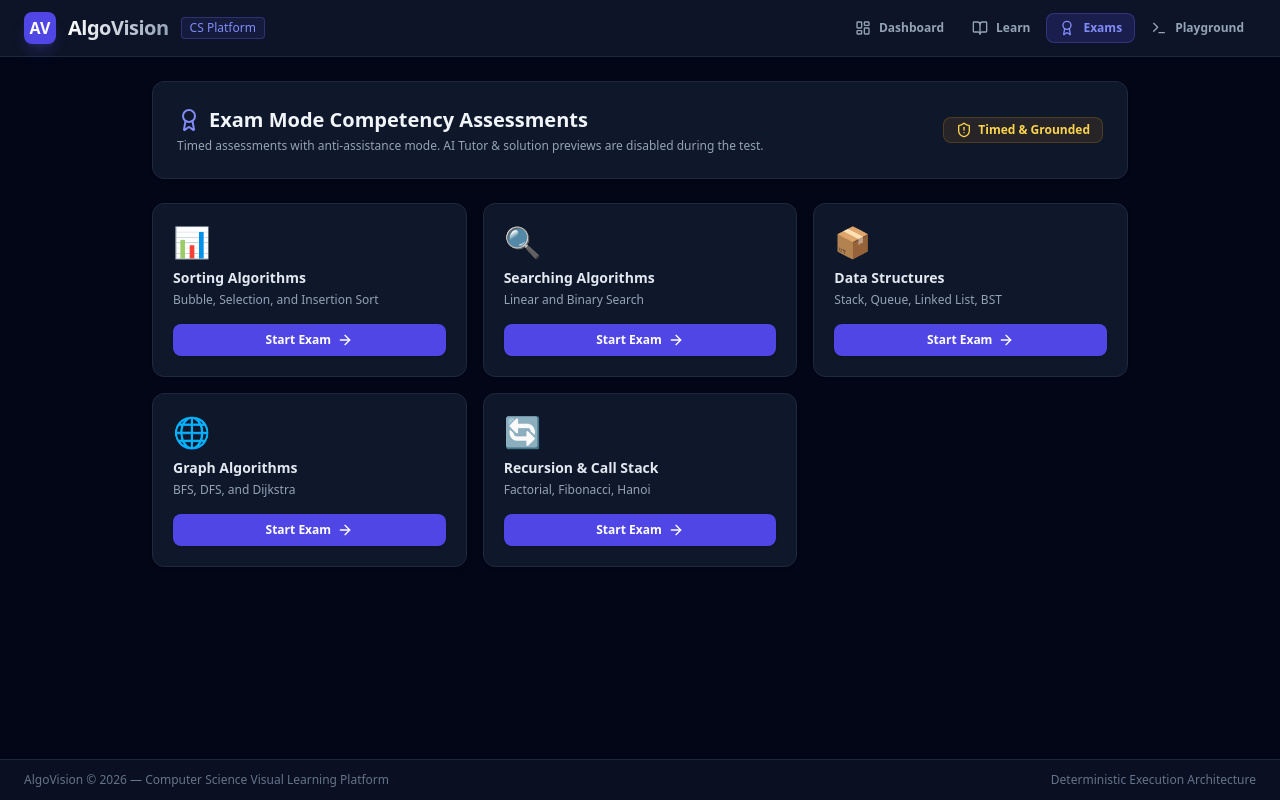
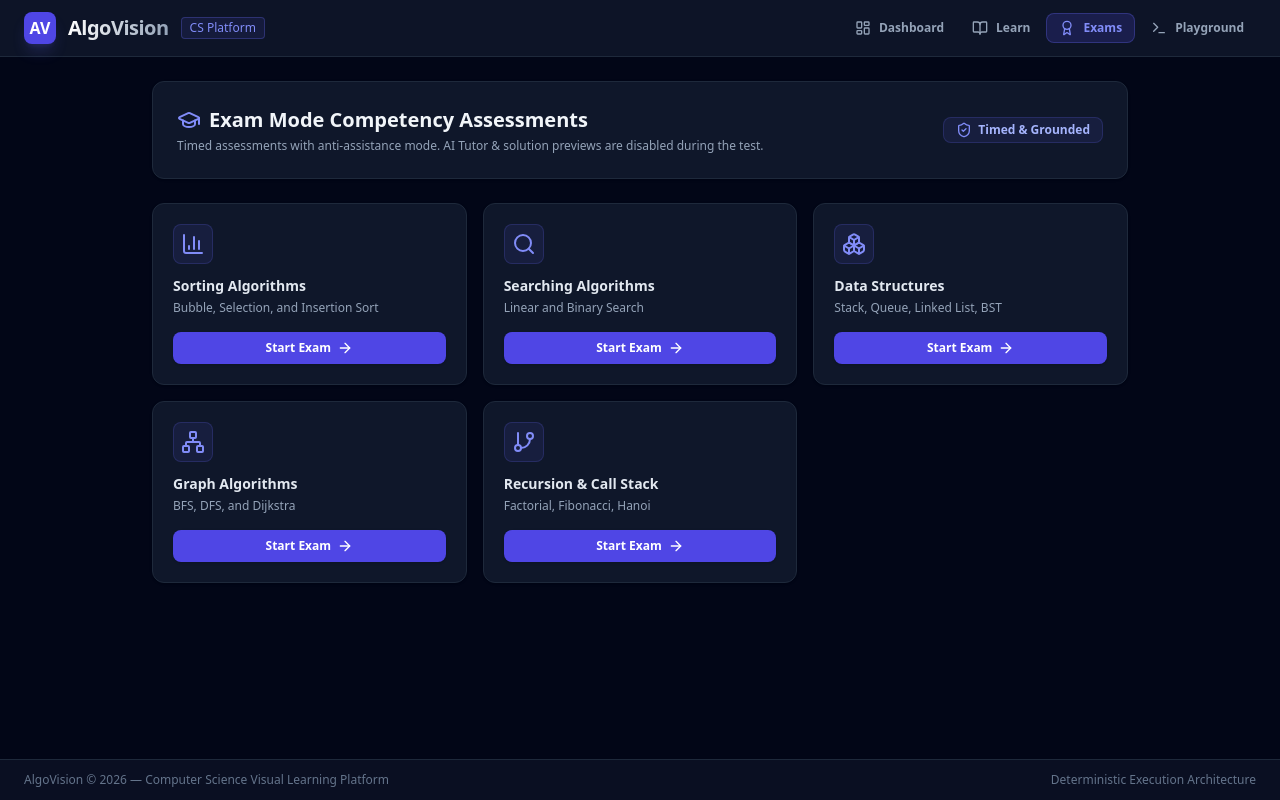
Before and after one commit to krisvasoya/AlgoVision, a Next.js app: page /exam in a window 1280 px wide. Built offline with nearby package versions, Linux system fonts and the light colour scheme.

Commit message:
Replace all Unicode emojis in Exam Mode UI with Lucide React icons

```diff
--- a/src/app/exam/page.tsx
+++ b/src/app/exam/page.tsx
@@ -8,14 +8,21 @@ import { Footer } from "@/components/layout/Footer";
 import { ExamEngine } from "@/engine/exam/ExamEngine";
 import { ProgressTracker } from "@/engine/progress/ProgressTracker";
 import type { ExamSession, ExamTopic, ExamResult } from "@/engine/exam/types";
-import { Clock, ShieldAlert, CheckCircle2, XCircle, Award, BarChart3, RotateCcw, ArrowRight } from "lucide-react";
+import { Clock, ShieldAlert, ShieldCheck, CheckCircle2, XCircle, GraduationCap, BarChart3, Search, Boxes, Network, GitBranch, RotateCcw, ArrowRight } from "lucide-react";
 
-const TOPICS: { id: ExamTopic; title: string; desc: string; icon: string }[] = [
-  { id: "sorting", title: "Sorting Algorithms", desc: "Bubble, Selection, and Insertion Sort", icon: "📊" },
-  { id: "searching", title: "Searching Algorithms", desc: "Linear and Binary Search", icon: "🔍" },
-  { id: "data-structures", title: "Data Structures", desc: "Stack, Queue, Linked List, BST", icon: "📦" },
-  { id: "graphs", title: "Graph Algorithms", desc: "BFS, DFS, and Dijkstra", icon: "🌐" },
-  { id: "recursion", title: "Recursion & Call Stack", desc: "Factorial, Fibonacci, Hanoi", icon: "🔄" },
+interface TopicConfig {
+  id: ExamTopic;
+  title: string;
+  desc: string;
+  icon: React.ComponentType<{ className?: string }>;
+}
+
+const TOPICS: TopicConfig[] = [
+  { id: "sorting", title: "Sorting Algorithms", desc: "Bubble, Selection, and Insertion Sort", icon: BarChart3 },
+  { id: "searching", title: "Searching Algorithms", desc: "Linear and Binary Search", icon: Search },
+  { id: "data-structures", title: "Data Structures", desc: "Stack, Queue, Linked List, BST", icon: Boxes },
+  { id: "graphs", title: "Graph Algorithms", desc: "BFS, DFS, and Dijkstra", icon: Network },
+  { id: "recursion", title: "Recursion & Call Stack", desc: "Factorial, Fibonacci, Hanoi", icon: GitBranch },
 ];
 
 export default function ExamPage() {
@@ -120,25 +127,30 @@ export default function ExamPage() {
             <div className="bg-slate-900 border border-slate-800 rounded-xl p-6 shadow flex flex-col md:flex-row items-start md:items-center justify-between gap-4">
               <div>
                 <h1 className="text-xl font-extrabold text-slate-100 flex items-center gap-2">
-                  <Award className="w-6 h-6 text-indigo-400" /> Exam Mode Competency Assessments
+                  <GraduationCap className="w-6 h-6 text-indigo-400" /> Exam Mode Competency Assessments
                 </h1>
                 <p className="text-slate-400 text-xs mt-1">
                   Timed assessments with anti-assistance mode. AI Tutor & solution previews are disabled during the test.
                 </p>
               </div>
-              <span className="text-xs font-mono font-bold px-3 py-1 bg-amber-500/10 text-amber-300 border border-amber-500/20 rounded-lg flex items-center gap-1.5 shrink-0">
-                <ShieldAlert className="w-4 h-4" /> Timed & Grounded
+              <span className="text-xs font-mono font-bold px-3 py-1 bg-indigo-500/10 text-indigo-300 border border-indigo-500/20 rounded-lg flex items-center gap-1.5 shrink-0">
+                <ShieldCheck className="w-4 h-4 text-indigo-400" /> Timed & Grounded
               </span>
             </div>
 
             <div className="grid grid-cols-1 md:grid-cols-2 lg:grid-cols-3 gap-4">
-              {TOPICS.map((topic) => (
+              {TOPICS.map((topic) => {
+                const IconComponent = topic.icon;
+
+                return (
                   <div
                     key={topic.id}
                     className="bg-slate-900 border border-slate-800 rounded-xl p-5 hover:border-indigo-500/50 transition shadow flex flex-col justify-between gap-4"
                   >
                     <div>
-                    <div className="text-3xl mb-2">{topic.icon}</div>
+                      <div className="w-10 h-10 rounded-lg bg-indigo-500/10 border border-indigo-500/20 flex items-center justify-center mb-3">
+                        <IconComponent className="w-6 h-6 text-indigo-400" />
+                      </div>
                       <h3 className="font-bold text-sm text-slate-200">{topic.title}</h3>
                       <p className="text-xs text-slate-400 mt-1">{topic.desc}</p>
                     </div>
@@ -149,7 +161,8 @@ export default function ExamPage() {
                       Start Exam <ArrowRight className="w-4 h-4" />
                     </button>
                   </div>
-              ))}
+                );
+              })}
             </div>
           </div>
         )}
@@ -241,7 +254,7 @@ export default function ExamPage() {
           <div className="flex flex-col gap-6">
             <div className="bg-slate-900 border border-slate-800 rounded-xl p-6 shadow flex flex-col md:flex-row items-center justify-between gap-6">
               <div className="flex items-center gap-4">
-                <div className="w-16 h-16 rounded-2xl bg-indigo-600/20 border border-indigo-500/30 flex items-center justify-center text-3xl font-extrabold text-indigo-400">
+                <div className="w-16 h-16 rounded-2xl bg-indigo-600/20 border border-indigo-500/30 flex items-center justify-center text-3xl font-extrabold text-indigo-400 font-mono">
                   {result.percentage}%
                 </div>
                 <div>
```
Lines whose indentation alone changed are shown as unchanged.
